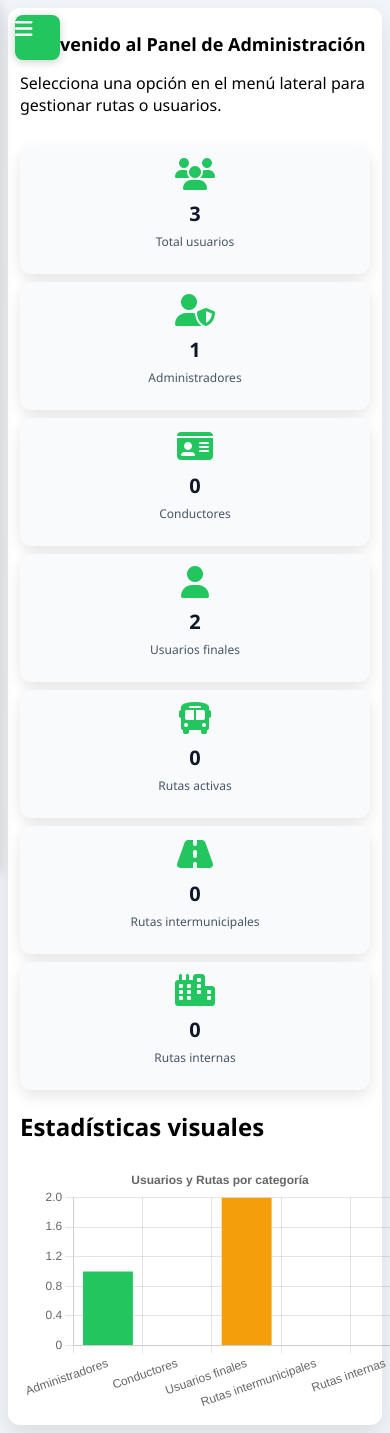
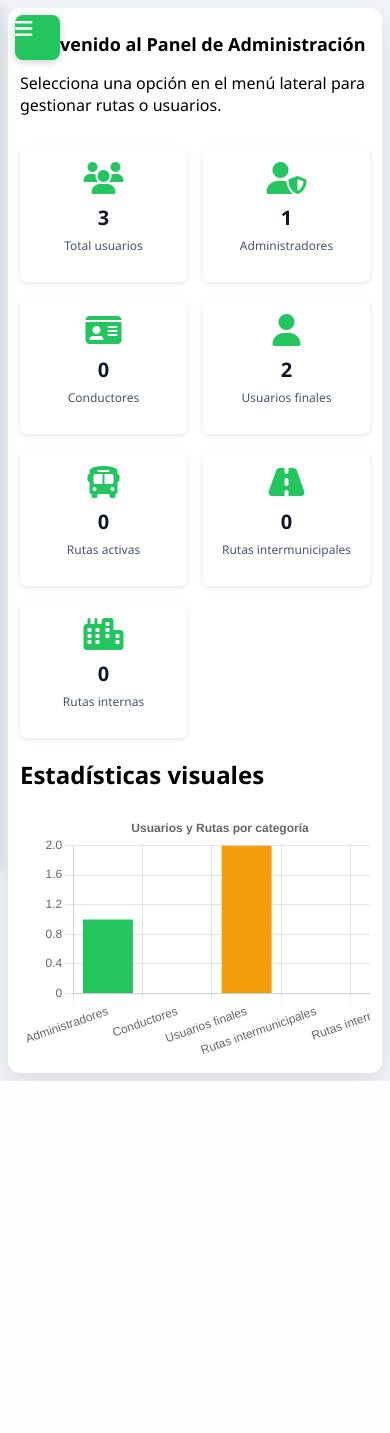
Before and after one commit to FJuliethAlvarado/Aplicativo-transporte, a Flask app: page /admin in a window 390 px wide; the page is wider, and only the part inside the window is pictured. After the commit the page ends 1081 px from the top of that part, so only its background shows below. Run offline with Flask 3, Linux system fonts and the light colour scheme; a user stored in the database is signed in.

Commit message:
Cambios en la vista del panel del administrador

```diff
--- a/static/admin.css
+++ b/static/admin.css
@@ -230,6 +230,8 @@ table tr:hover {
     gap: 10px;
     margin-top: 15px;
 }
+
+
 
 /* Sección de tabla */
 .table-section {
--- a/templates/admin_inicio.html
+++ b/templates/admin_inicio.html
@@ -5,6 +5,33 @@
 {% block content %}
 <h1>Bienvenido al Panel de Administración</h1>
 <p>Selecciona una opción en el menú lateral para gestionar rutas o usuarios.</p>
+
+<style>
+.dashboard-cards {
+    display: grid;
+    grid-template-columns: repeat(auto-fit, minmax(220px, 1fr));
+    gap: 1rem;
+}
+
+.dashboard-cards .card {
+    background: #fff;
+    border-radius: 8px;
+    padding: 1rem;
+    text-align: center;
+    box-shadow: 0 2px 6px rgba(0,0,0,0.1);
+}
+
+/* Ajuste para pantallas pequeñas */
+@media (max-width: 768px) {
+    .dashboard-cards {
+        grid-template-columns: 1fr 1fr; /* dos cards por fila en móvil */
+    }
+    .chart-container {
+        width: 100%;
+        overflow-x: auto;
+    }
+}
+</style>
 
 <div class="dashboard-cards">
     <div class="card">
```
